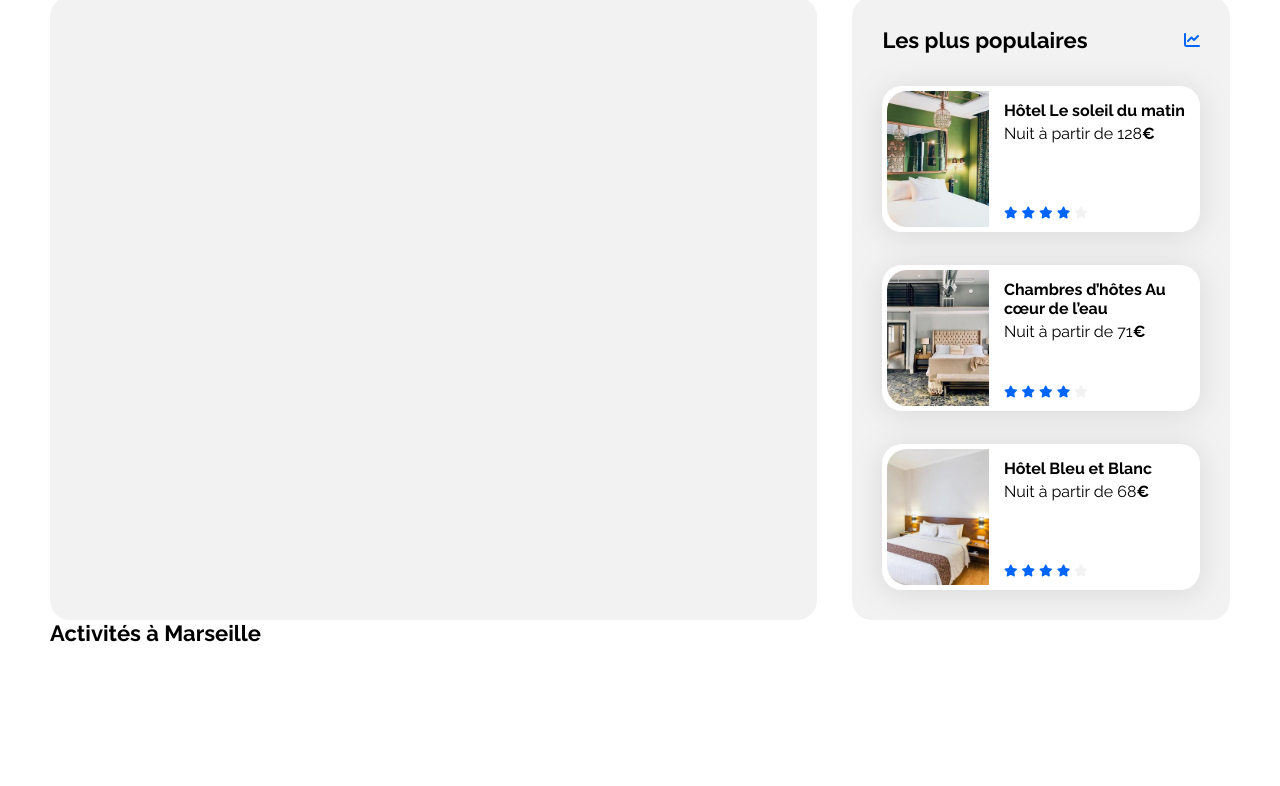
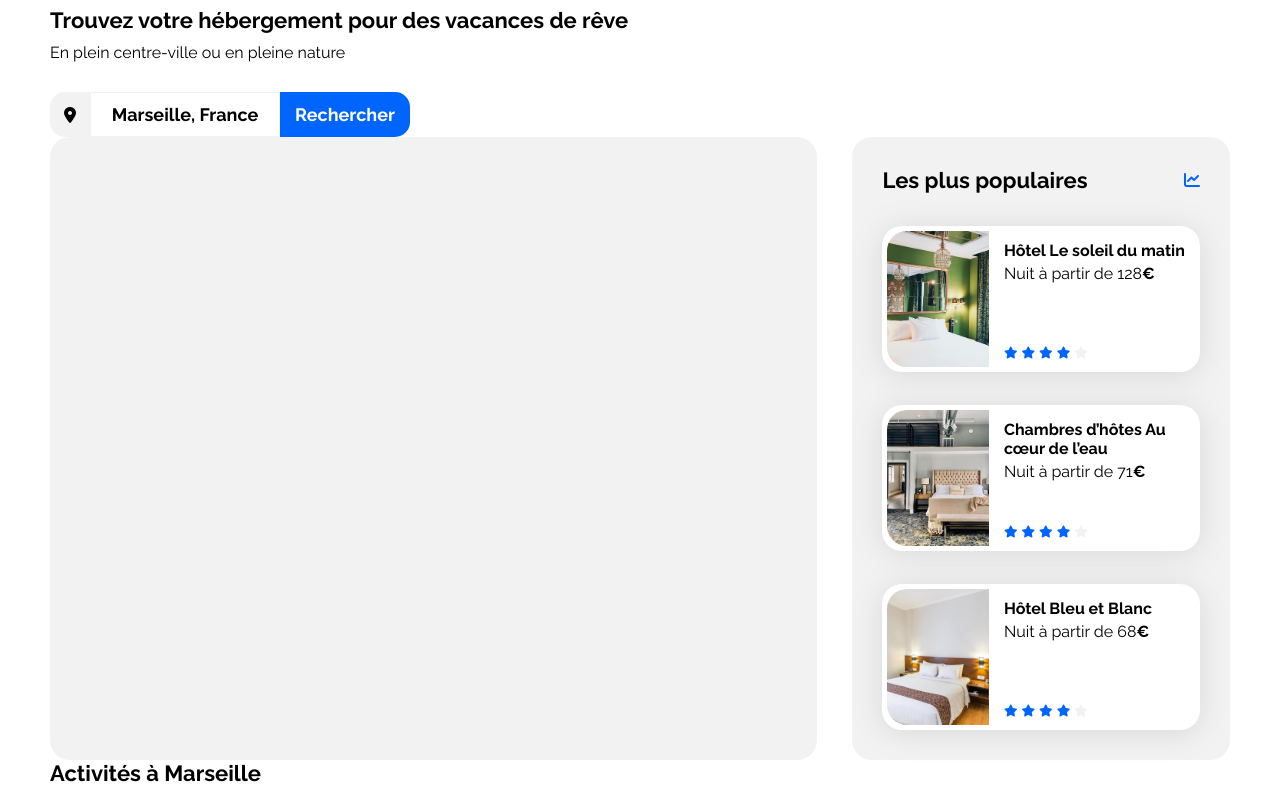
Before and after one commit to Noalune12/Booki, a plain HTML site: page index.html in a window 1280 px wide. Shown: the part 82-868 px from the top of the page. Before the commit the page ends 800 px from the top, so only its background shows below. Drawn offline with Linux system fonts and the light colour scheme.

Commit message:
Search bar

```diff
--- a/css/style.css
+++ b/css/style.css
@@ -2,6 +2,7 @@
 * {
     font-family: 'Raleway', sans-serif;
     margin: 0;
+    box-sizing: border-box;
 }
 
 :root {
@@ -70,8 +71,8 @@ header {
 
 .logobrooki {
     align-items: center;
-    height: 19px;
     padding-top: 20px;
+    height: 40px;
 }
 
 .liens {
@@ -90,6 +91,84 @@ header {
     border-top: 2px solid var(--main-color);
 
 }
+
+/****** Search bar ***********/
+.search {
+    margin-top: 10px;
+}
+
+h1 {
+    font-size: 22px;
+    font-weight: bold;
+    margin-bottom: 10px;
+}
+
+p {
+    font-size: 16px;
+    margin-bottom: 30px;
+}
+
+form {
+    display: flex;
+}
+
+#logo-location {
+    background-color: #F2F2F2;
+    border-radius: 15px 0 0 15px;
+    height: 45px;
+    width: 40px;
+    color: black;
+    display: flex;
+    justify-content: center;
+    align-items: center;
+}
+
+#location-search {
+    border: 1px solid #F2F2F2;
+    width: 190px;
+}
+
+#location-search:focus  {
+    outline-width: 0;
+}
+
+#search-desktop {
+    background-color: var(--main-color);
+    border: 0;
+    width: 130px;
+    border-radius: 0 15px 15px 0;
+    color: white;
+}
+
+#search-mobile {
+    background-color: var(--main-color);
+    border: 0;
+    border-radius: 15px;
+    width: 45px;
+    display: none;
+}
+
+
+#icon-search-mobile {
+    color: white;
+}
+
+#search-desktop:hover, #search-mobile:hover {
+    background-color: #044fc0;
+    cursor: pointer;
+}
+
+#search-desktop:active {
+    background-color: var(--main-color);
+}
+
+#location-search, #search-desktop {
+    font-weight: bold;
+    font-size: 18px;
+    text-align: center;
+}
+
+
 
 /****** Hebergements And Populaires ***********/
 .hebergements-and-populaires {
--- a/index.html
+++ b/index.html
@@ -18,7 +18,7 @@
 <body>
     <div class="main-container">
 
-            <!-- Section 1 Navbar -->
+            <!-- Header -->
 
         <header>
                 <a href="#"><img src="images/logo/Booki@3x.png" alt="Logo Booki" class="logobrooki">
@@ -29,6 +29,47 @@
         </header>
 
         <main>
+            <!-- Search bar -->
+
+            <section class="search">
+                <h1>Trouvez votre hébergement pour des vacances de rêve</h1>
+                <p>En plein centre-ville ou en pleine nature</p>
+                <form action="">
+                    <i id="logo-location" class="fa-solid fa-location-dot"></i>
+                    <input id="location-search" type="text" placeholder="Ville, Pays" value="Marseille, France">
+                    <button id="search-desktop" type="submit">Rechercher</button>
+                    <button id="search-mobile"><i id= "icon-search-mobile" class="fa-solid fa-magnifying-glass"></i></button>
+                </form>
+
+                <!-- <div class="Filtres">
+                    <p>Filtres</p>
+                    <div class="filtres-liste">
+                        <div class="filtres-types">
+                            <i class="fa-solid fa-money-bill-wave"></i>
+                            <p>Economique</p>
+                        </div>
+                        <div class="filtres-types">
+                            <i class="fa-solid fa-person"></i>
+                            <p>Familial</p>
+                        </div>
+                        <div class="filtres-types">
+                            <i class="fa-solid fa-heart"></i>
+                            <p>Romantique</p>
+                        </div>
+                        <div class="filtres-types">
+                            <i class="fa-solid fa-fire"></i>
+                            <p>Nos pépites</p>
+                        </div>
+                    </div>
+                        <i class="fas fa-info fa-xs"></i>
+                        <p>Plus de 500 logements sont disponibles dans cette ville</p>
+                    <div class="information">
+
+                    </div>
+
+                </div>-->
+            </section>
+
             <div class="hebergements-and-populaires">
                 <section class="hebergements" id="hebergements">
 
```
